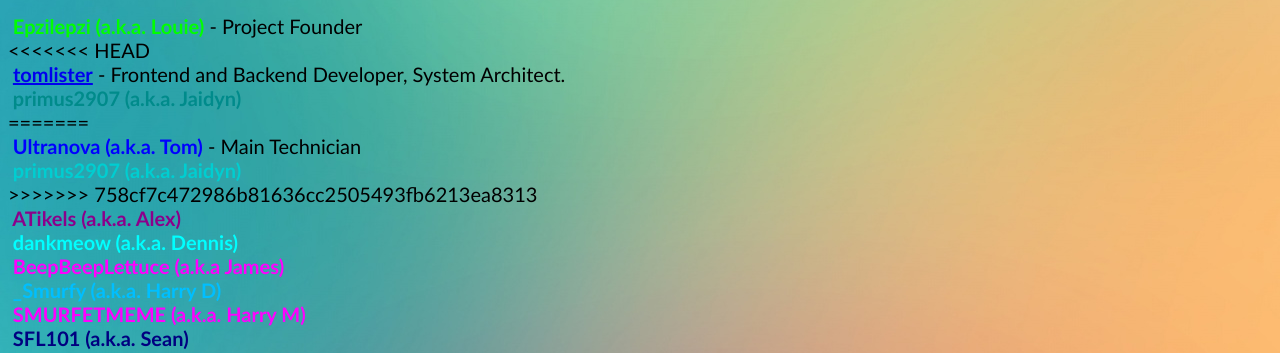
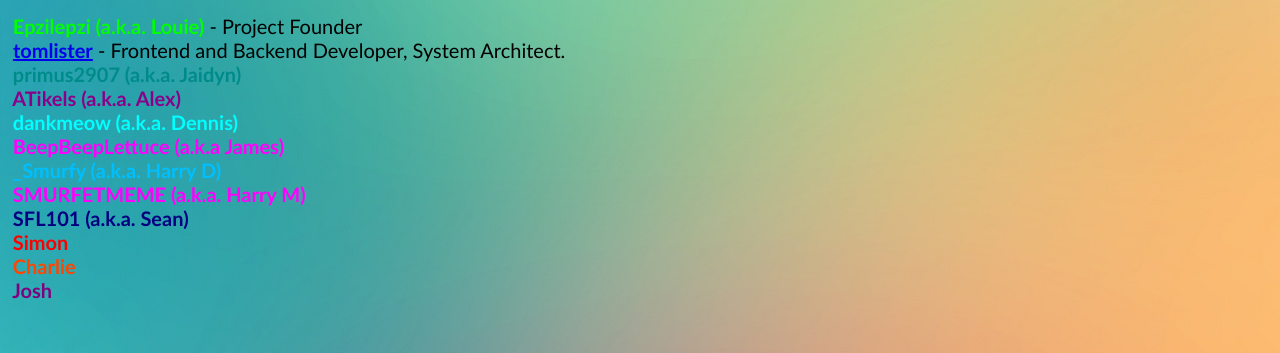
Before and after one commit to Sloshwei/epzilepzi.github.io, a plain HTML site: page about.html in a window 1280 px wide. Shown: the part 217-570 px from the top of the page. Drawn offline with Linux system fonts and the light colour scheme.

Commit message:
fixing merge error

```diff
--- a/about.html
+++ b/about.html
@@ -23,13 +23,8 @@
 <h3> The Team </h3>
 <pre>
 <b style="color:lime"> Epzilepzi (a.k.a. Louie)</b> - Project Founder
-<<<<<<< HEAD
 <b style="color:blue"> <a href="https://github.com/tomlister">tomlister</a></b> - Frontend and Backend Developer, System Architect.
 <b style="color:darkcyan"> primus2907 (a.k.a. Jaidyn) </b>
-=======
-<b style="color:blue"> Ultranova (a.k.a. Tom)</b> - Main Technician
-<b style="color:darkturquoise"> primus2907 (a.k.a. Jaidyn) </b>
->>>>>>> 758cf7c472986b81636cc2505493fb6213ea8313
 <b style="color:darkmagenta"> ATikels (a.k.a. Alex) </b>
 <b style="color:cyan"> dankmeow (a.k.a. Dennis) </b>
 <b style="color:fuchsia"> BeepBeepLettuce (a.k.a James) </b>
```
